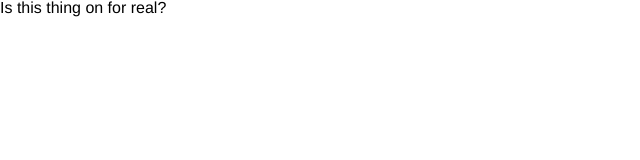
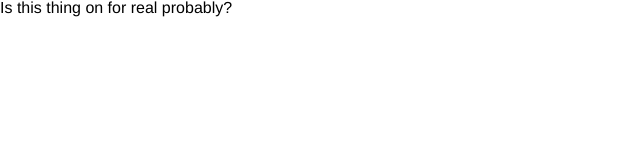
Before and after one commit to Tannybuoy/DDS_Travel, a plain HTML site: page index.html in a window 1280 px wide. Shown: the full height of the page, 0-640 px from the left. Drawn offline with Linux system fonts and the light colour scheme.

Commit message:
Update index.html

```diff
--- a/index.html
+++ b/index.html
@@ -13,6 +13,6 @@
     <script type="text/javascript" src="js/jquery-3.6.1.min.js"></script>
   </head>
   <body>
-    <p>Is this thing on for real?</p>
+    <p>Is this thing on for real probably?</p>
   </body>
 </html>
```
